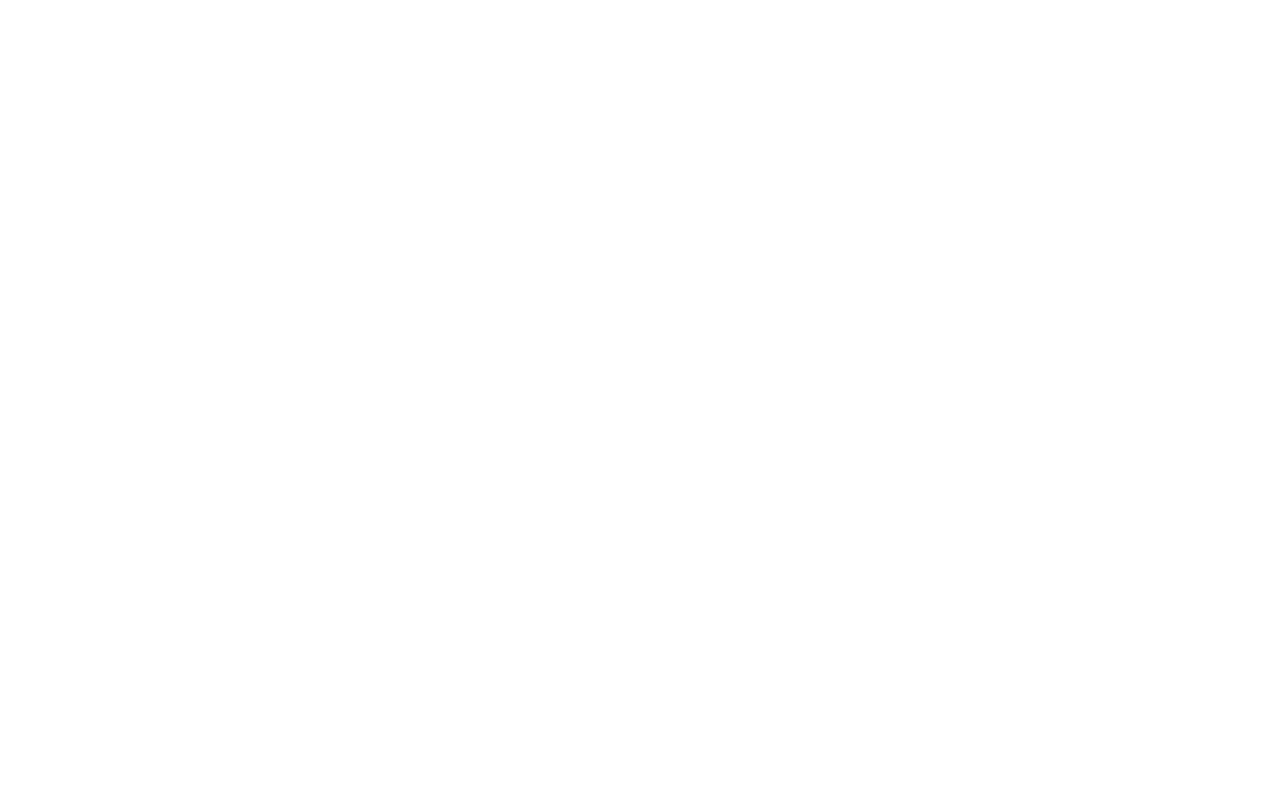
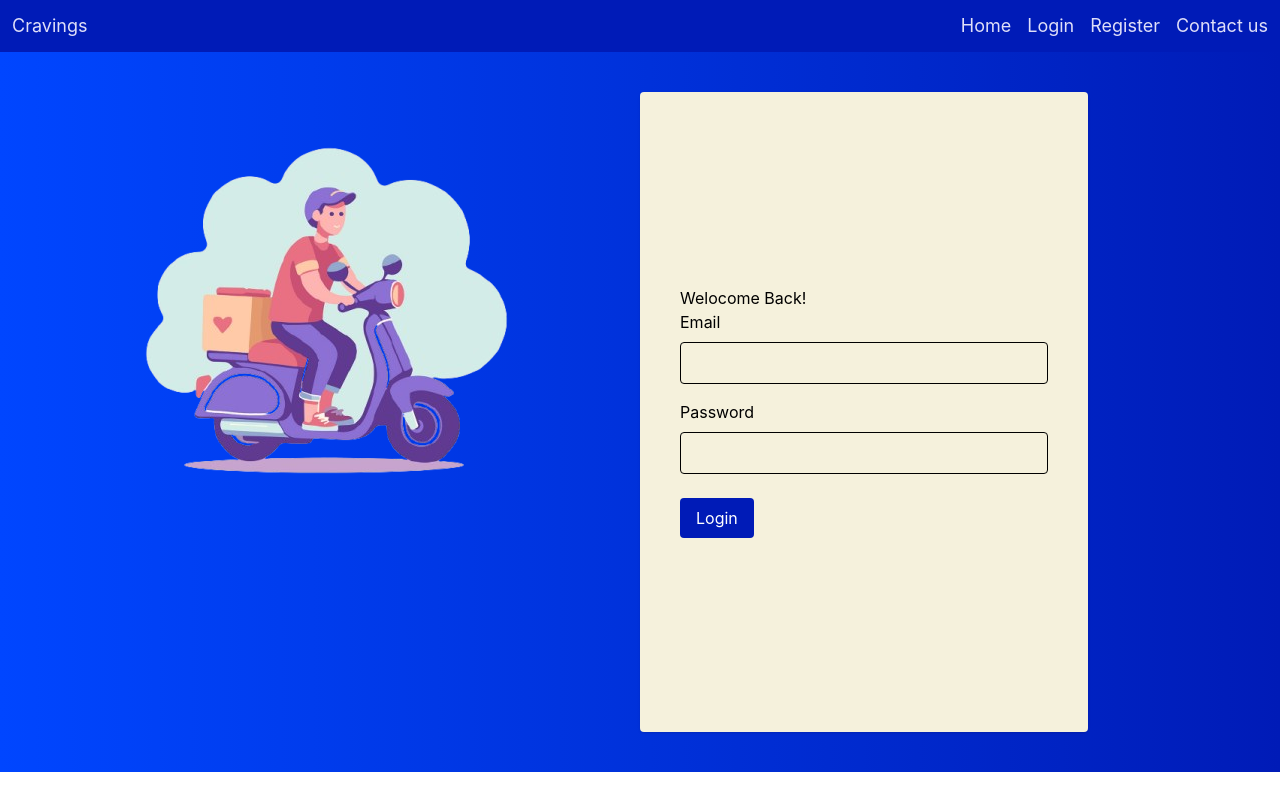
Before and after one commit to ricrbhopal/Cravings_FSD_6-7-8, a React (Vite) app in the folder client/: page /login in a window 1280 px wide. Before the commit this address had no page. Built offline with nearby package versions, Linux system fonts and the light colour scheme.

Commit message:
feat: add Footer, Navbar, and ContactUs components; implement Login, create Register page

```diff
--- a/client/src/App.jsx
+++ b/client/src/App.jsx
@@ -1,13 +1,21 @@
 import React from "react";
 import { BrowserRouter, Routes, Route } from "react-router-dom";
 import Home from "./pages/Home";
+import Navbar from "./components/Navbar";
+import Login from "./pages/Login";
+import Register from "./pages/Register";
+import ContactUs from "./pages/ContactUs";
 
 const App = () => {
   return (
     <>
       <BrowserRouter>
+        <Navbar />
         <Routes>
           <Route path="/" element={<Home />} />
+          <Route path="/login" element={<Login />} />
+          <Route path="/register" element={<Register />} />
+          <Route path="/contact-us" element={<ContactUs />} />
         </Routes>
       </BrowserRouter>
     </>
--- /dev/null
+++ b/client/src/components/Footer.jsx
@@ -0,0 +1,11 @@
+import React from 'react'
+
+const Footer = () => {
+  return (
+    <>
+       <div>Footer</div>
+    </>
+  )
+}
+
+export default Footer
--- /dev/null
+++ b/client/src/components/Navbar.jsx
@@ -0,0 +1,29 @@
+import React from "react";
+import { Link } from "react-router-dom";
+
+const Navbar = () => {
+  return (
+    <>
+      <div className="bg-(--primary) text-lg text-(--primary-text) p-3 flex justify-between">
+        <div>Cravings</div>
+
+        <div className="flex gap-4">
+          <Link to={"/"} className="hover:underline">
+            Home
+          </Link>
+          <Link to={"/login"} className="hover:underline hover:text-(--accent)">
+            Login
+          </Link>
+          <Link to={"/register"} className="hover:underline">
+            Register
+          </Link>
+          <Link to={"/contact-us"} className="hover:underline">
+            Contact us
+          </Link>
+        </div>
+      </div>
+    </>
+  );
+};
+
+export default Navbar;
--- a/client/src/index.css
+++ b/client/src/index.css
@@ -1 +1,13 @@
 @import "tailwindcss";
+
+:root {
+  --primary: #001BB7;
+  --primary-text:#dfdff8;
+  --secondary: #0046FF;
+  --accent: #FF8040;
+  --success: #16A34A;
+  --error: #DC2626;
+  --warning: #F59E0B;
+  --background: #F5F1DC;
+  --text: #111827;
+}
--- /dev/null
+++ b/client/src/pages/ContactUs.jsx
@@ -0,0 +1,11 @@
+import React from 'react'
+
+const ContactUs = () => {
+  return (
+    <>
+       <div>ContactUs</div>
+    </>
+  )
+}
+
+export default ContactUs
--- /dev/null
+++ b/client/src/pages/Login.jsx
@@ -0,0 +1,112 @@
+import React, { useState } from "react";
+import deliveryboy from "../assets/deliberyboy.png";
+
+const Login = () => {
+  const [loginData, setLoginData] = useState({
+    email: "",
+    password: "",
+  });
+
+  const [validateError, setValidateError] = useState();
+
+  const handleChange = (e) => {
+    const name = e.target.name;
+    const value = e.target.value;
+
+    setLoginData((prevData) => ({ ...prevData, [name]: value }));
+  };
+
+  const validateLoginData = (data) => {
+    const { email, password } = data;
+
+    let errorMessage = {};
+
+    if (email.length < 8) {
+      errorMessage.emailError = "Email too Short";
+    }
+    if (password.length < 6) {
+      errorMessage.passwordError = "Password too Short";
+    }
+
+    return Object.keys(errorMessage).length > 0 ? false : errorMessage;
+  };
+
+  const handleSubmit = async (e) => {
+    e.preventDefault();
+    // Handle login logic here, e.g., send loginData to the server
+    //Validate loginData
+
+    const validateResult = validateLoginData(loginData);
+    if (!validateResult) {
+      setValidateError(validateResult);
+      return;
+    }
+
+    console.log("Login data submitted:", loginData);
+
+    const payload = {
+      email: loginData.email.toLowerCase(),
+      password: loginData.password,
+    };
+  };
+
+  return (
+    <>
+      <div className="h-[90vh] bg-linear-to-r from-(--secondary) to-(--primary) grid grid-cols-2 p-10 ">
+        <div className="hidden md:block">
+          <img src={deliveryboy} alt="" className="rotate-y-180" />
+        </div>
+        <div className="w-md bg-(--background) rounded shadow p-10 flex flex-col justify-center">
+          <div>Welocome Back!</div>
+
+          <form onSubmit={handleSubmit}>
+            <div className="flex flex-col gap-2">
+              <label htmlFor="email">Email</label>
+              <input
+                type="email"
+                id="email"
+                name="email"
+                value={loginData.email}
+                onChange={handleChange}
+                className="border p-2 rounded focus:outline-none focus:ring-2 focus:ring-(--accent)"
+              />
+              {
+                validateError?.emailError && (
+                  <span className="text-red-500 text-sm">
+                    {validateError.emailError}
+                  </span>
+                )
+              }
+            </div>
+            <div className="flex flex-col gap-2 mt-4">
+              <label htmlFor="password">Password</label>
+              <input
+                type="password"
+                id="password"
+                name="password"
+                value={loginData.password}
+                onChange={handleChange}
+                className="border p-2 rounded focus:outline-none focus:ring-2 focus:ring-(--accent)"
+              />
+              {
+                validateError?.passwordError && (
+                  <span className="text-red-500 text-sm">
+                    {validateError.passwordError}
+                  </span>
+                )
+              }
+            </div>
+            <button
+              type="submit"
+              className="mt-6 bg-(--primary) text-white py-2 px-4 rounded hover:bg-(--accent)"
+            >
+              Login
+            </button>
+          </form>
+        </div>
+      </div>
+    </>
+  );
+};
+
+export default Login;
--- /dev/null
+++ b/client/src/pages/Register.jsx
@@ -0,0 +1,11 @@
+import React from 'react'
+
+const Register = () => {
+  return (
+    <>
+       <div>Register</div>
+    </>
+  )
+}
+
+export default Register
```
Also changed, not shown: client/src/assets/deliberyboy.png (added).
